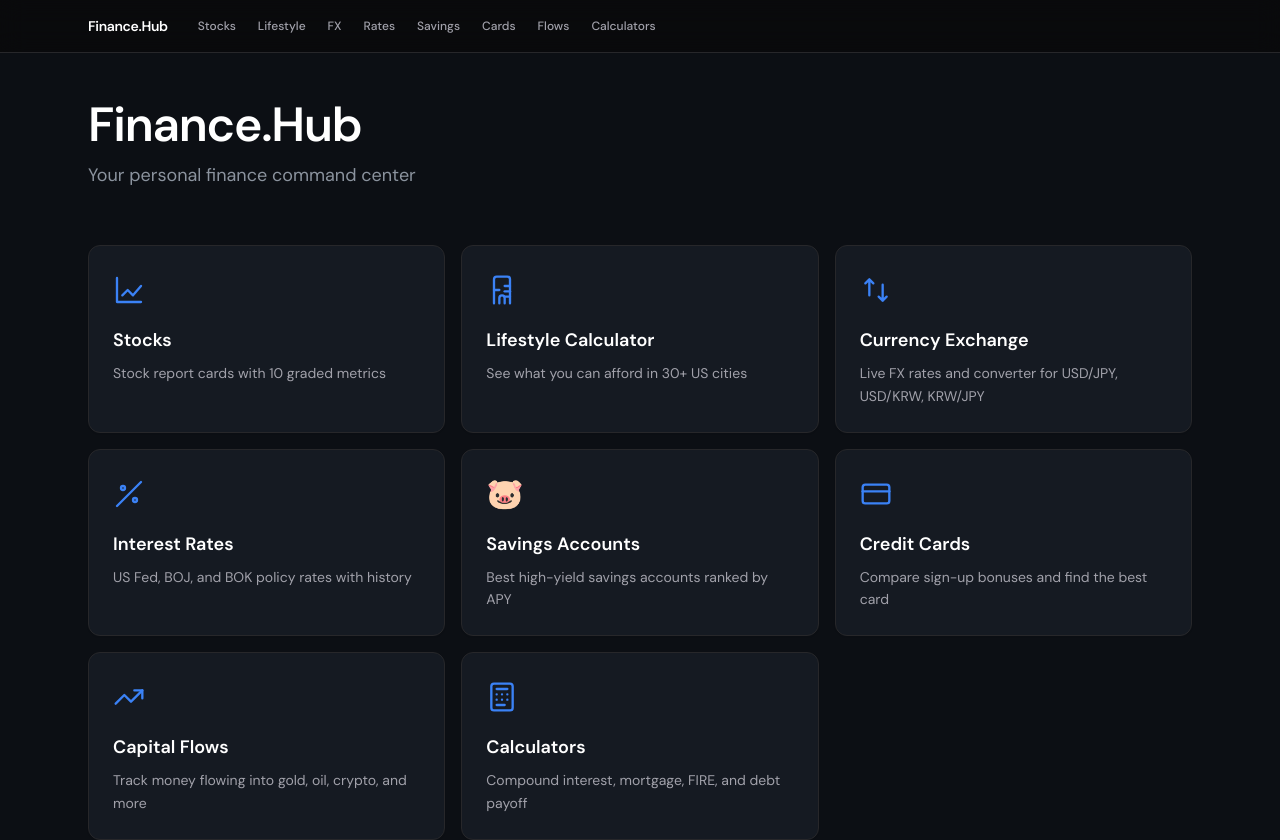
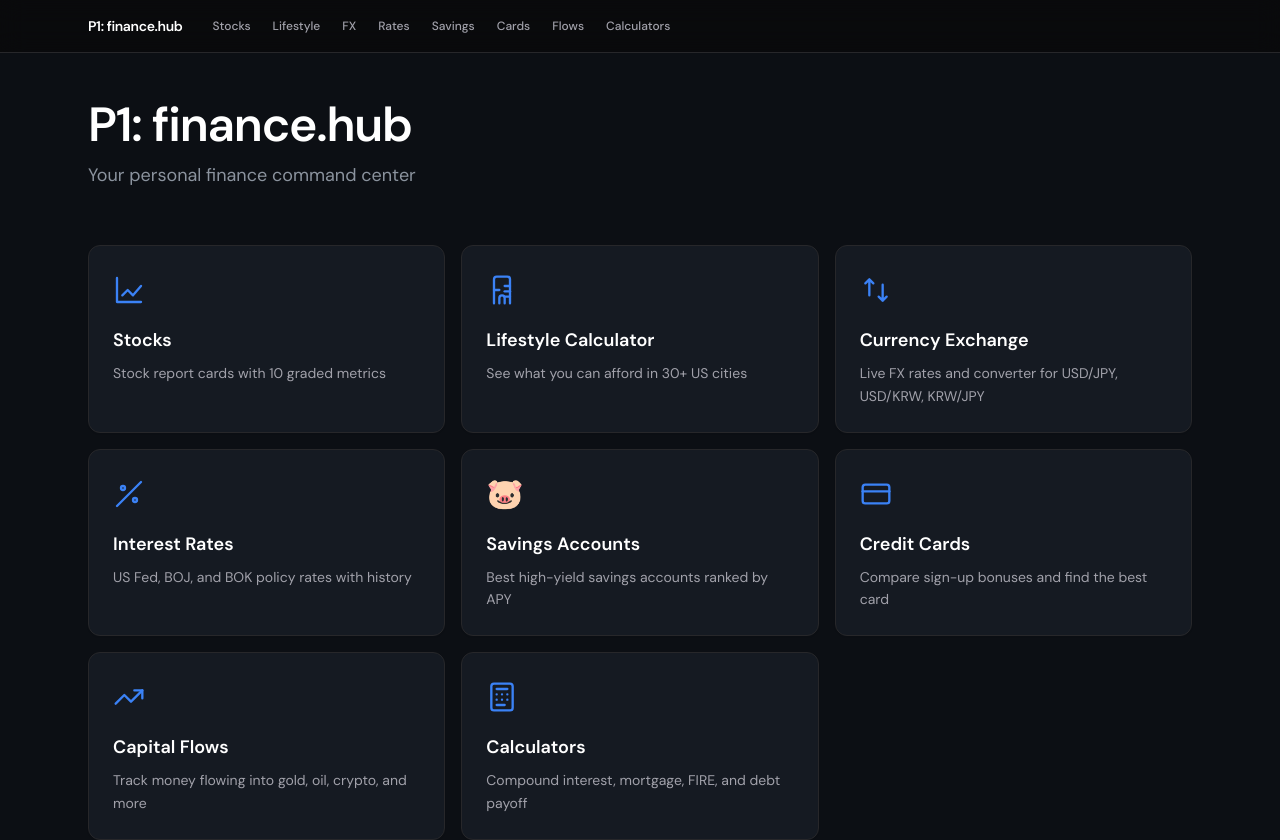
Before and after one commit to dpark1719/Finance.hub, a Next.js app: page / in a window 1280 px wide. Shown: the top 840 px of the page. Built offline with nearby package versions, Linux system fonts and the light colour scheme.

Commit message:
rebrand: P1 finance.hub (metadata, nav, home, stocks, npm name)
Made-with: Cursor

```diff
--- a/package.json
+++ b/package.json
@@ -1,5 +1,5 @@
 {
-  "name": "stock-report-card",
+  "name": "p1-finance-hub",
   "version": "0.1.0",
   "private": true,
   "scripts": {
--- a/src/app/layout.tsx
+++ b/src/app/layout.tsx
@@ -15,9 +15,12 @@ const plexMono = IBM_Plex_Mono({
 });
 
 export const metadata: Metadata = {
-  title: "Finance.Hub",
+  title: {
+    default: "P1: finance.hub",
+    template: "%s · P1: finance.hub",
+  },
   description:
-    "Stock report cards, lifestyle calculator, and personal finance tools.",
+    "P1: finance.hub — stocks, lifestyle calculator, FX, rates, savings, cards, flows, and calculators.",
 };
 
 export const viewport: Viewport = {
--- a/src/app/page.tsx
+++ b/src/app/page.tsx
@@ -196,7 +196,7 @@ export default function Home() {
           className="text-4xl font-semibold tracking-tight text-white sm:text-5xl"
           style={{ fontFamily: "var(--font-dm-sans), system-ui" }}
         >
-          Finance.Hub
+          P1: finance.hub
         </h1>
         <p className="mt-3 text-lg text-[var(--muted)]">
           Your personal finance command center
@@ -221,7 +221,7 @@ export default function Home() {
 
       <footer className="mt-16 border-t border-zinc-800 pt-8 text-center text-xs text-zinc-500 sm:text-left">
         <p>
-          Finance.Hub — tools for planning and learning. Not financial advice.
+          P1: finance.hub — tools for planning and learning. Not financial advice.
         </p>
       </footer>
     </main>
--- a/src/app/stocks/page.tsx
+++ b/src/app/stocks/page.tsx
@@ -78,7 +78,7 @@ export default function Home() {
     <main className="mx-auto min-h-screen min-w-0 max-w-5xl px-4 py-10 sm:px-6">
       <header className="mb-10 border-b border-zinc-800 pb-8">
         <p className="font-mono text-xs uppercase tracking-widest text-zinc-500">
-          Stock report card
+          P1: finance.hub · Stocks
         </p>
         <h1
           className="mt-2 text-3xl font-semibold tracking-tight text-white sm:text-4xl"
--- a/src/components/NavBar.tsx
+++ b/src/components/NavBar.tsx
@@ -34,7 +34,7 @@ export function NavBar() {
             href="/"
             className="mr-4 shrink-0 text-sm font-semibold tracking-tight text-white"
           >
-            Finance.Hub
+            P1: finance.hub
           </Link>
           <div className="hidden items-center gap-0.5 sm:flex">
             {links.map((l) => {
```
Also changed, not shown: 2 other files (tests, documents, lock files or other folders).
